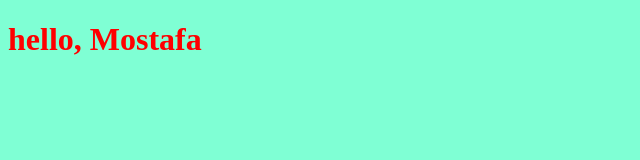
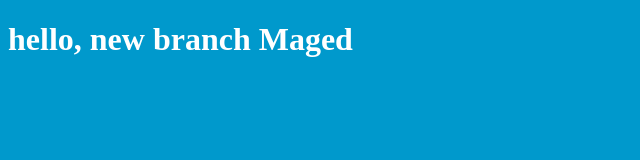
Before and after one commit to Mosatfa/myproject, a plain HTML site: page index.html in a window 1280 px wide. Shown: the whole page, without its empty margins (0-640 px from the left). Drawn offline with Linux system fonts and the light colour scheme.

Commit message:
cahnging style for title

```diff
--- a/index.html
+++ b/index.html
@@ -7,7 +7,7 @@
     <link rel="stylesheet" href="style.css">
 </head>
 <body>
-    <h1>hello, Mostafa </h1>
+    <h1>hello, new branch Maged </h1>
     <script src="app.js"></script>
 </body>
 </html>
--- a/style.css
+++ b/style.css
@@ -1,6 +1,6 @@
 h1{
-    color: red;
+    color: #fff;
 }
 body {
-    background-color: aquamarine;
+    background-color: #09c;
 }
```
